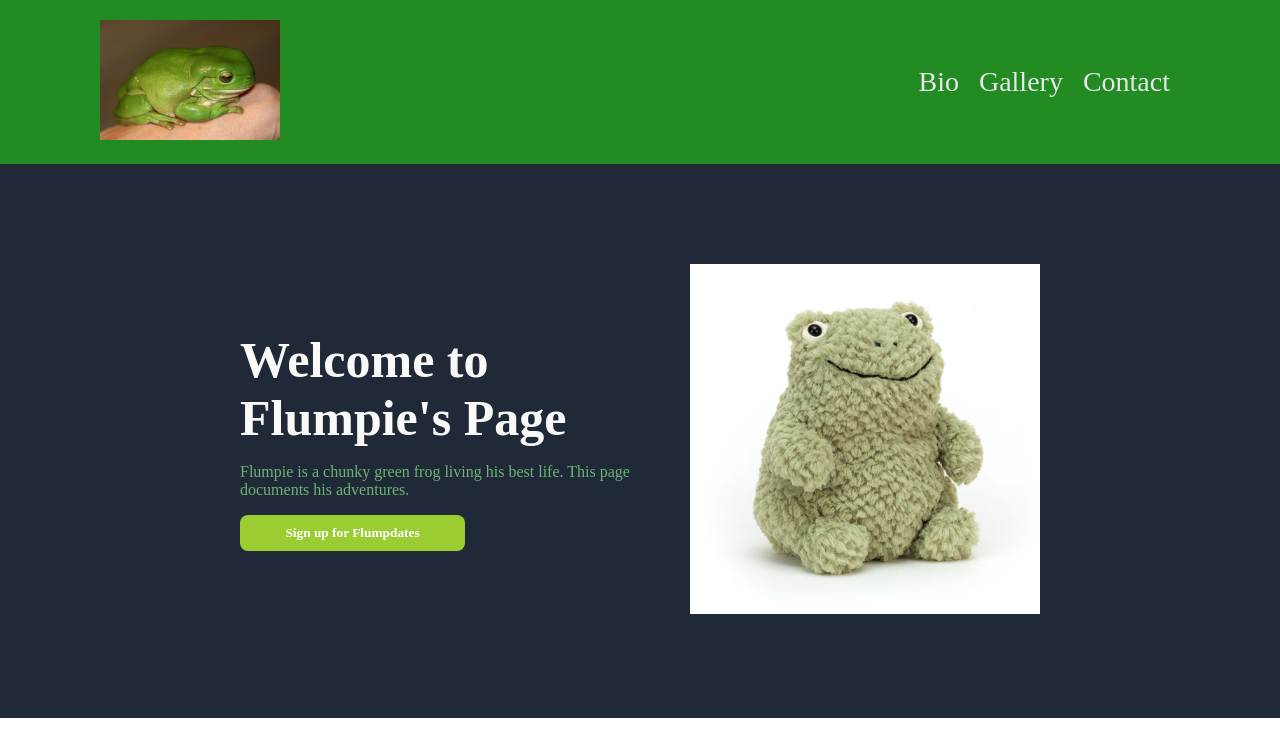
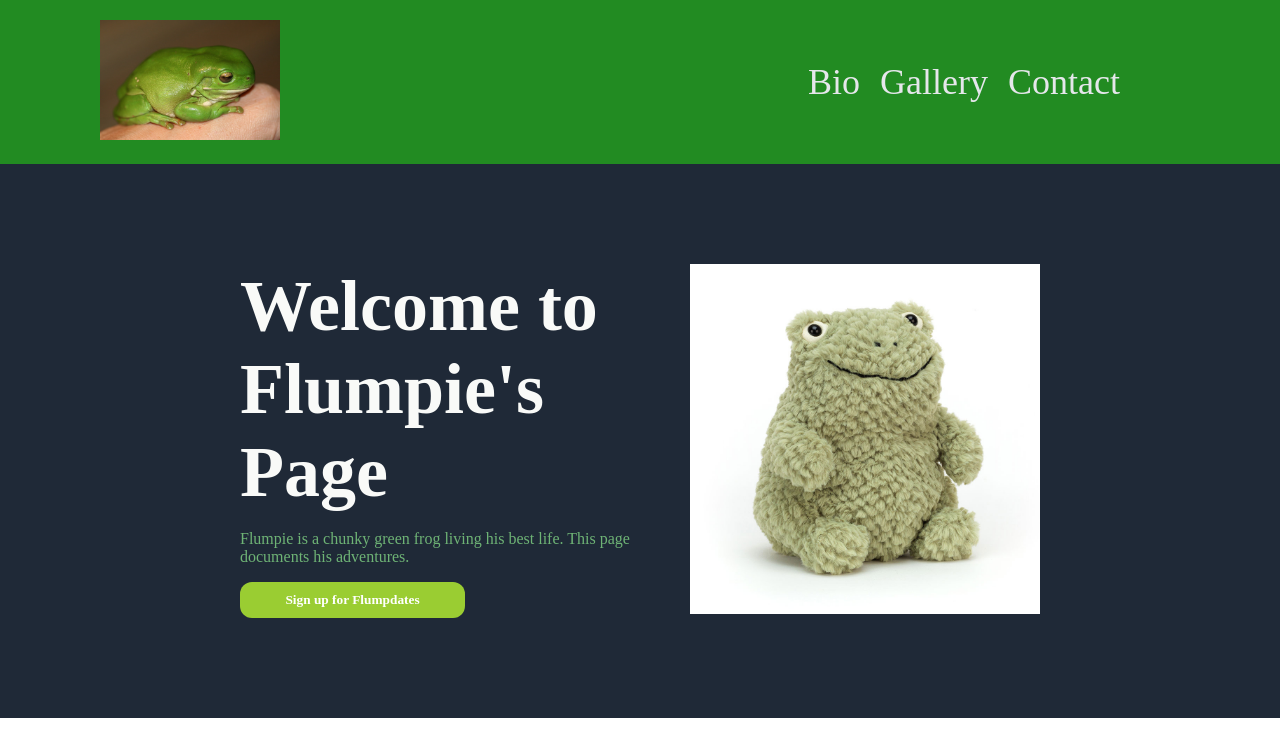
Before and after one commit to brenbil112/frog-bio, a plain HTML site: page index.html in a window 1280 px wide. Drawn offline with Linux system fonts and the light colour scheme.

Commit message:
updating styles

```diff
--- a/styles.css
+++ b/styles.css
@@ -28,13 +28,13 @@ body {
 .header-links {
     display: flex;
     margin-left: auto;
-    padding: 0px 100px 0px 0px;
+    padding: 0px 150px 0px 0px;
 }
 
 .header-links a {
     text-decoration: none;
     color: #e5e7eb;
-    font-size: 28px;
+    font-size: 36px;
     padding: 10px;
     font-family:'Times New Roman', Times, serif;
 }
@@ -62,7 +62,7 @@ body {
 }
 
 h1 {
-    font-size: 50px;
+    font-size: 72px;
     font-weight: bold;
     color: #F9FAF8;
     margin: 0;
@@ -76,7 +76,7 @@ h1 {
     border: none;
     background: yellowgreen;
     padding: 10px;
-    border-radius: 8px;
+    border-radius: 12px;
     color: #fff;
     font-family: 'Times New Roman', Times, serif;
     text-decoration: none;
```
